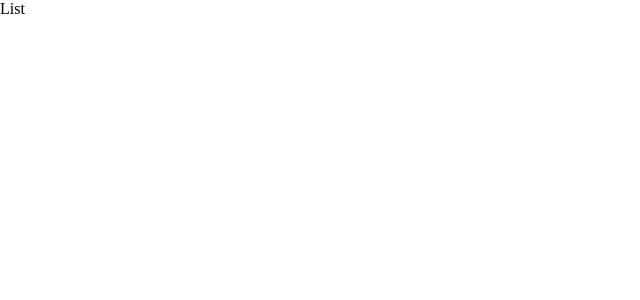
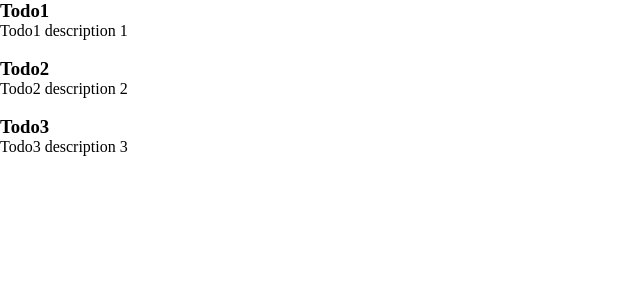
Before and after one commit to AkashItlogiko/React-JS, a React (Vite) app: page / in a window 1280 px wide. Shown: the top 300 px of the page, without its empty margins (0-640 px from the left). Built offline with nearby package versions, Linux system fonts and the light colour scheme.

Commit message:
uniqueID

```diff
--- a/package.json
+++ b/package.json
@@ -12,7 +12,8 @@
   "dependencies": {
     "prop-types": "^15.8.1",
     "react": "^18.3.1",
-    "react-dom": "^18.3.1"
+    "react-dom": "^18.3.1",
+    "uuid": "^11.0.2"
   },
   "devDependencies": {
     "@eslint/js": "^9.13.0",
--- a/src/components/UniqueList/List.jsx
+++ b/src/components/UniqueList/List.jsx
@@ -1,19 +1,37 @@
+import { v4 as uuidv4 } from 'uuid';
+
 const todos = [
   {
+    id: uuidv4(),
     title: 'Todo1',
     desc: 'Todo1 description 1',
   },
   {
+    id: uuidv4(),
     title: 'Todo2',
     desc: 'Todo2 description 2',
   },
   {
+    id: uuidv4(),
     title: 'Todo3',
     desc: 'Todo3 description 3',
   },
 ];
 
 const List = () => {
-  return <div>List</div>;
+  return (
+    <div>
+      {todos.map(todo => {
+        const { id, title, desc } = todo;
+        return (
+          <div key={id}>
+            <h3>{title}</h3>
+            <p>{desc}</p>
+            <br></br>
+          </div>
+        );
+      })}
+    </div>
+  );
 };
 export default List;
```
Also changed, not shown: 2 other files (tests, documents, lock files or other folders).
